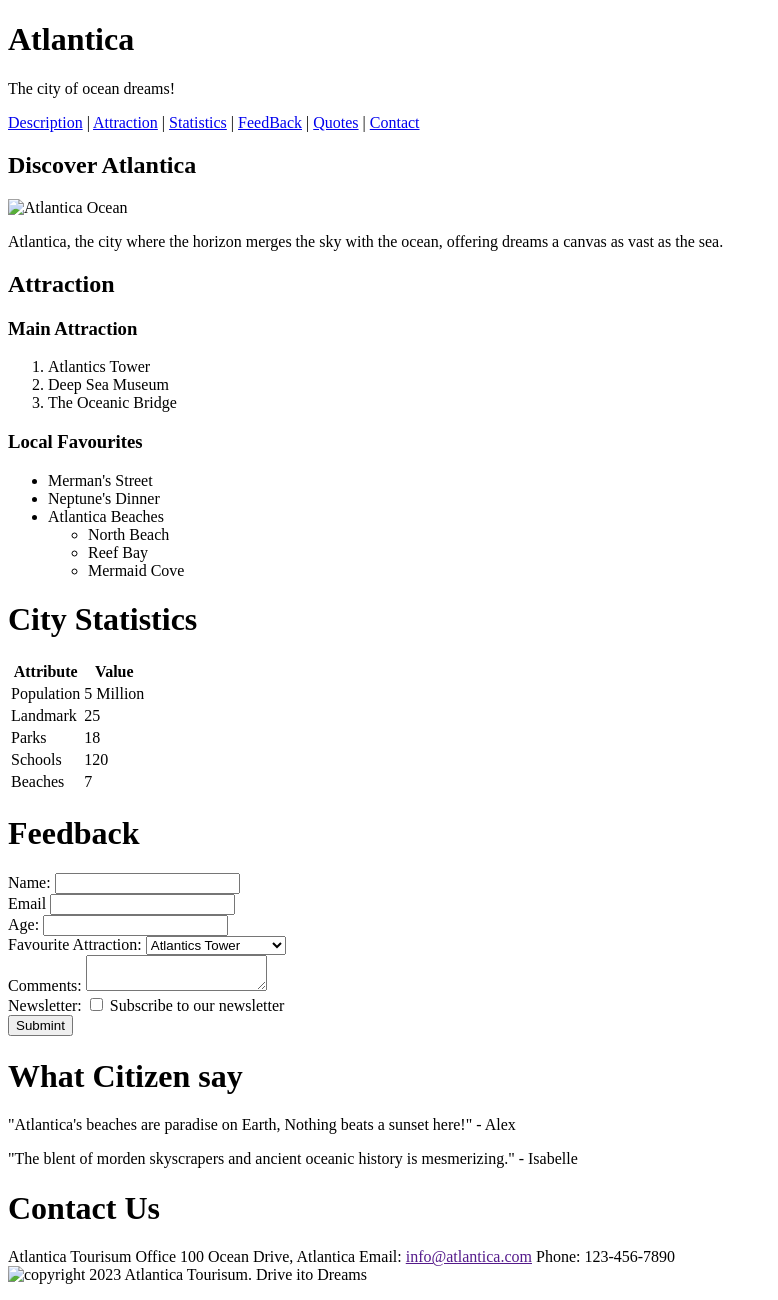
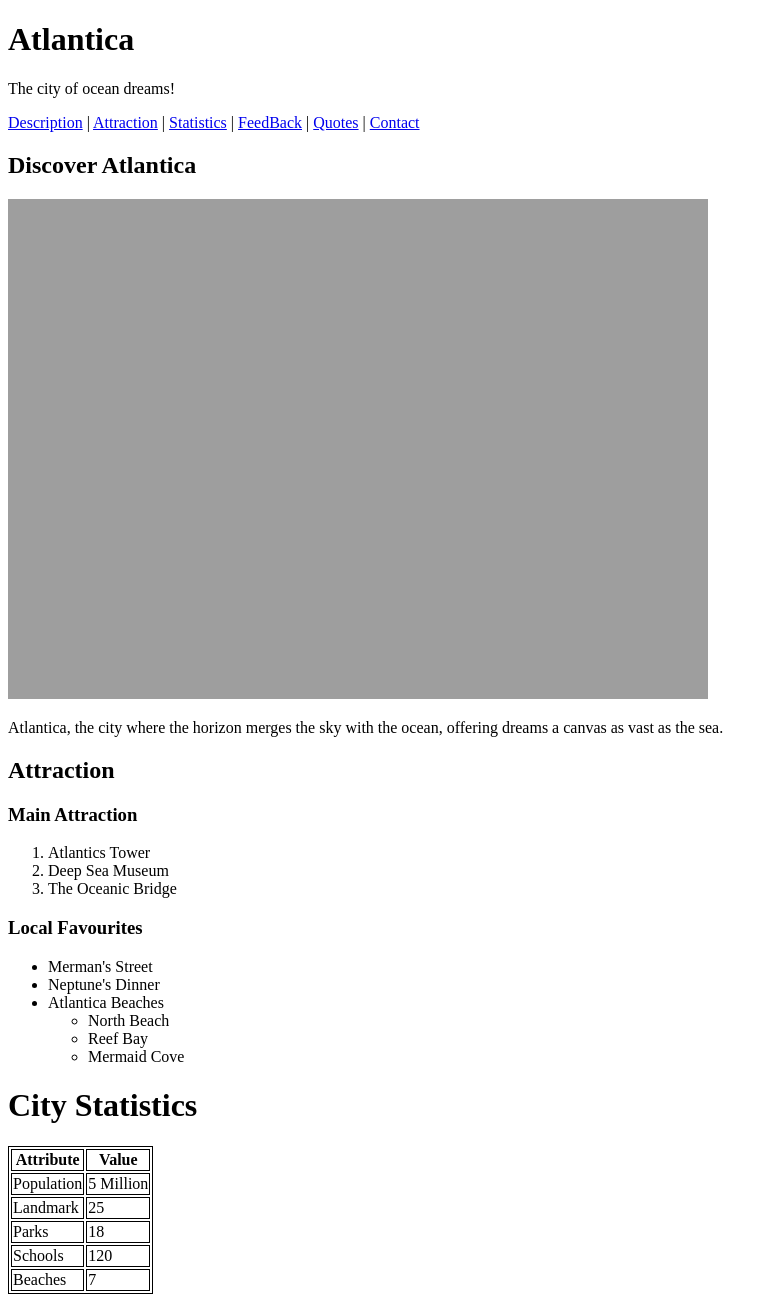
Before and after one commit to 72pranjal/Atlantic-Accio-contest, a plain HTML site: page index.html in a window 1280 px wide. Shown: the top 1300 px of the page, without its empty margins (0-778 px from the left). Drawn offline with Linux system fonts and the light colour scheme; the site is published under a folder, as on GitHub Pages, so addresses that start at the root find nothing.

Commit message:
some chnaged updated

```diff
--- a/index.html
+++ b/index.html
@@ -4,7 +4,7 @@
     <meta charset="UTF-8">
     <meta name="viewport" content="width=device-width, initial-scale=1.0">
     <title>Dream City</title>
-    <link rel="stylesheet" href="/style.css">
+    <link rel="stylesheet" href="style.css">
 </head>
 <body>
     <div class="container">
@@ -20,7 +20,7 @@
         </nav>
         <div id="description" class="discover-section">
             <h2>Discover Atlantica</h2>
-            <img src="/atlantica-image.jpg" alt="Atlantica Ocean" height="500" width="700">
+            <img src="atlantica-image.jpg" alt="Atlantica Ocean" height="500" width="700">
             <p>Atlantica, the city where the horizon merges the sky with the ocean, offering dreams a canvas as vast as the sea.</p>
         </div>
 
@@ -127,7 +127,7 @@
             <span>Phone: 123-456-7890</span>
         </div>
         <div class="copy-right-section">
-            <img src="/copyright-symbol.webp" alt="copyright" width="20" height="20">
+            <img src="copyright-symbol.webp" alt="copyright" width="20" height="20">
             <span>2023 Atlantica Tourisum. Drive ito Dreams</span>
         </div>
     </div>
```
